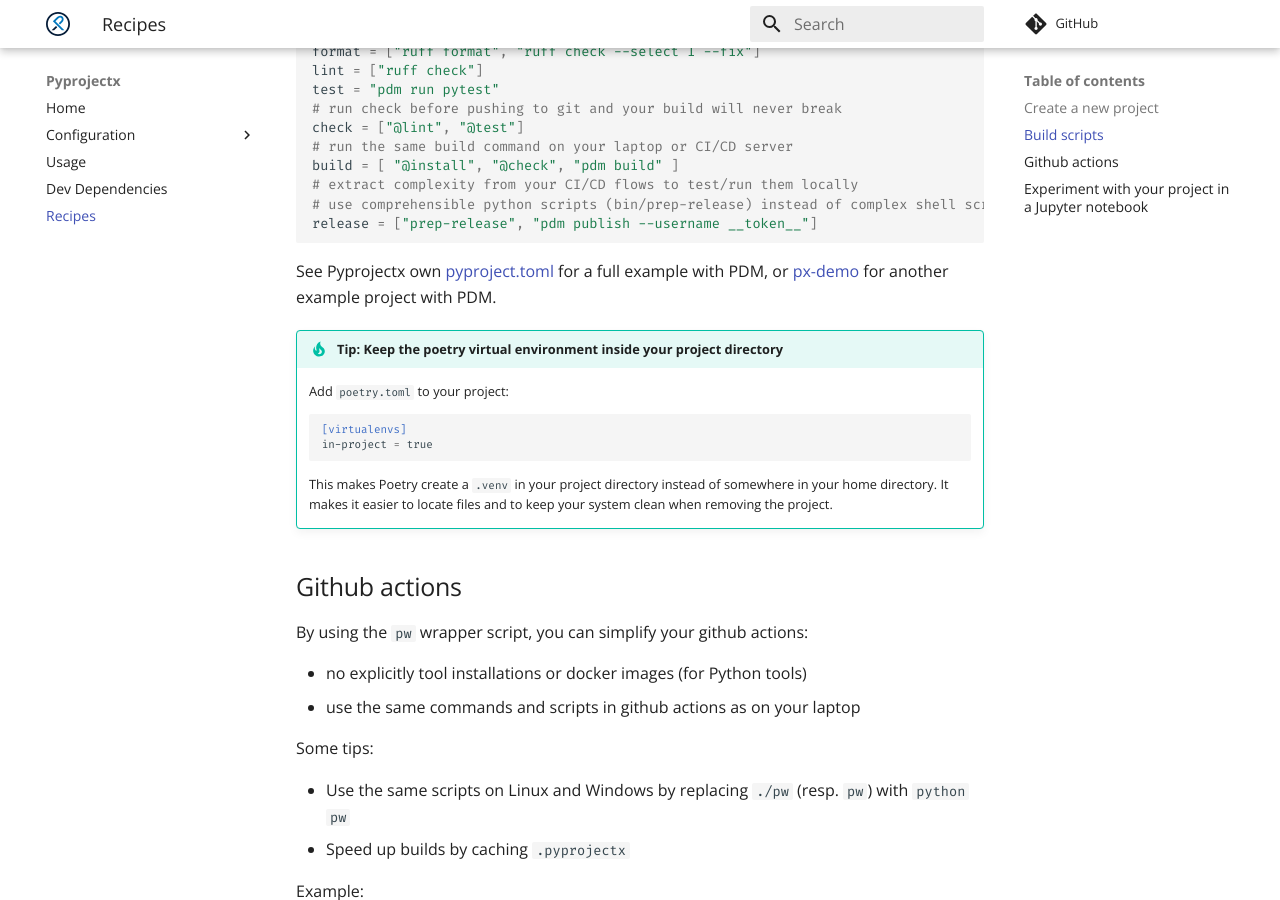
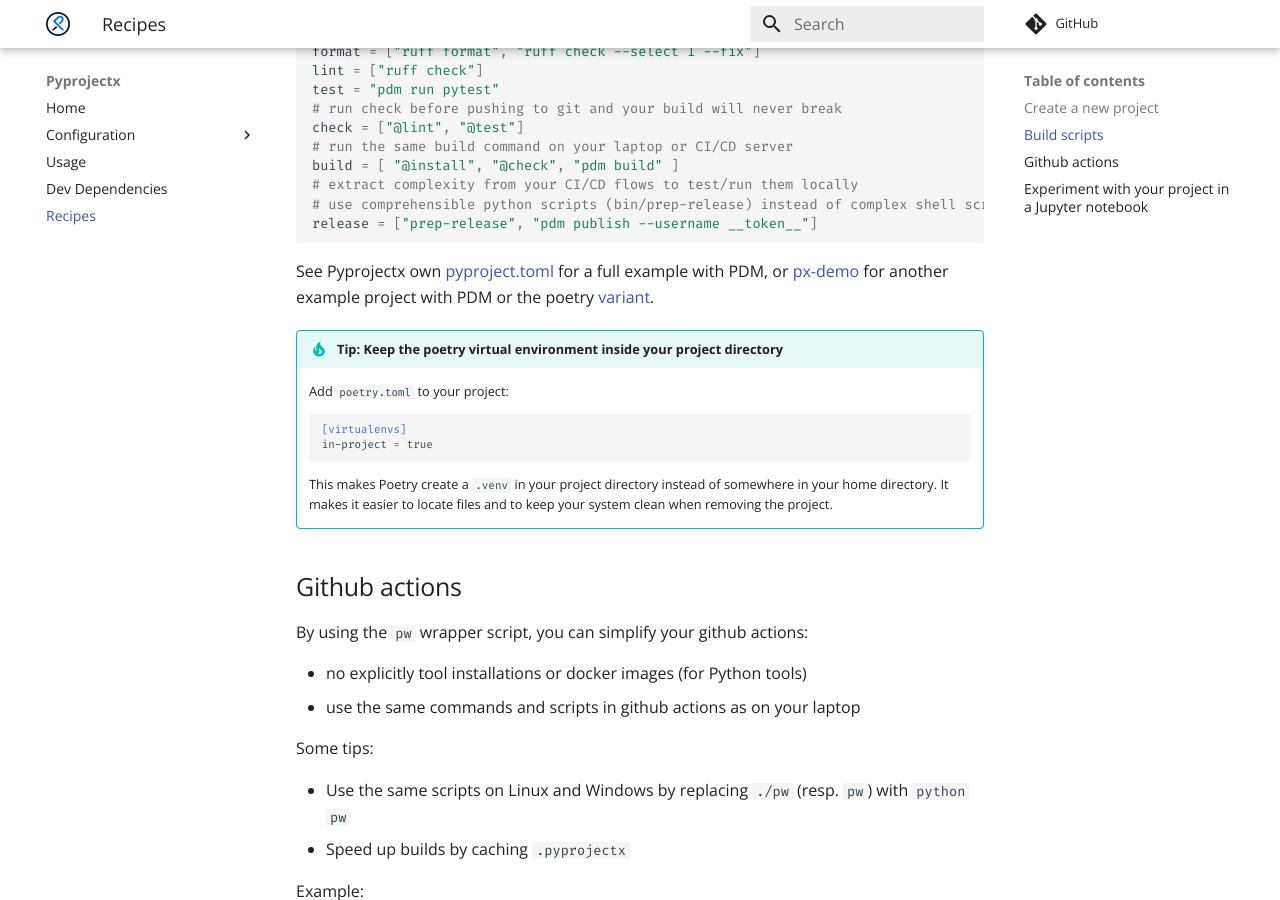
Before and after one commit to pyprojectx/pyprojectx, an MkDocs documentation site: the page built from docs/docs/recipes.md, in a window 1280 px wide and 900 px high, scrolled down 1551 px. Built offline with MkDocs 1.6.1 and Material for MkDocs 9.7.7, drawn with Linux system fonts in a browser that asks for light colours; comment, search, counter and statistics services are not loaded.

Commit message:
px-demo upgrade: closes #64 closes 32 (#65)
Co-authored-by: ihoubr <ivo.houbrechts@nike.com>

````diff
--- a/docs/docs/recipes.md
+++ b/docs/docs/recipes.md
@@ -105,7 +105,8 @@
     ```
 
 See Pyprojectx own [pyproject.toml](https://github.com/pyprojectx/pyprojectx/blob/main/pyproject.toml) for a full example
-with PDM, or [px-demo](https://github.com/pyprojectx/px-demo) for another example project with PDM.
+with PDM, or [px-demo](https://github.com/pyprojectx/px-demo) for another example project with PDM or
+the poetry [variant](https://github.com/pyprojectx/px-demo/tree/poetry).
 
 !!! tip "Tip: Keep the poetry virtual environment inside your project directory"
     Add `poetry.toml` to your project:
````
Also changed, not shown: docs/docs/index.md (+2 -0 lines).
